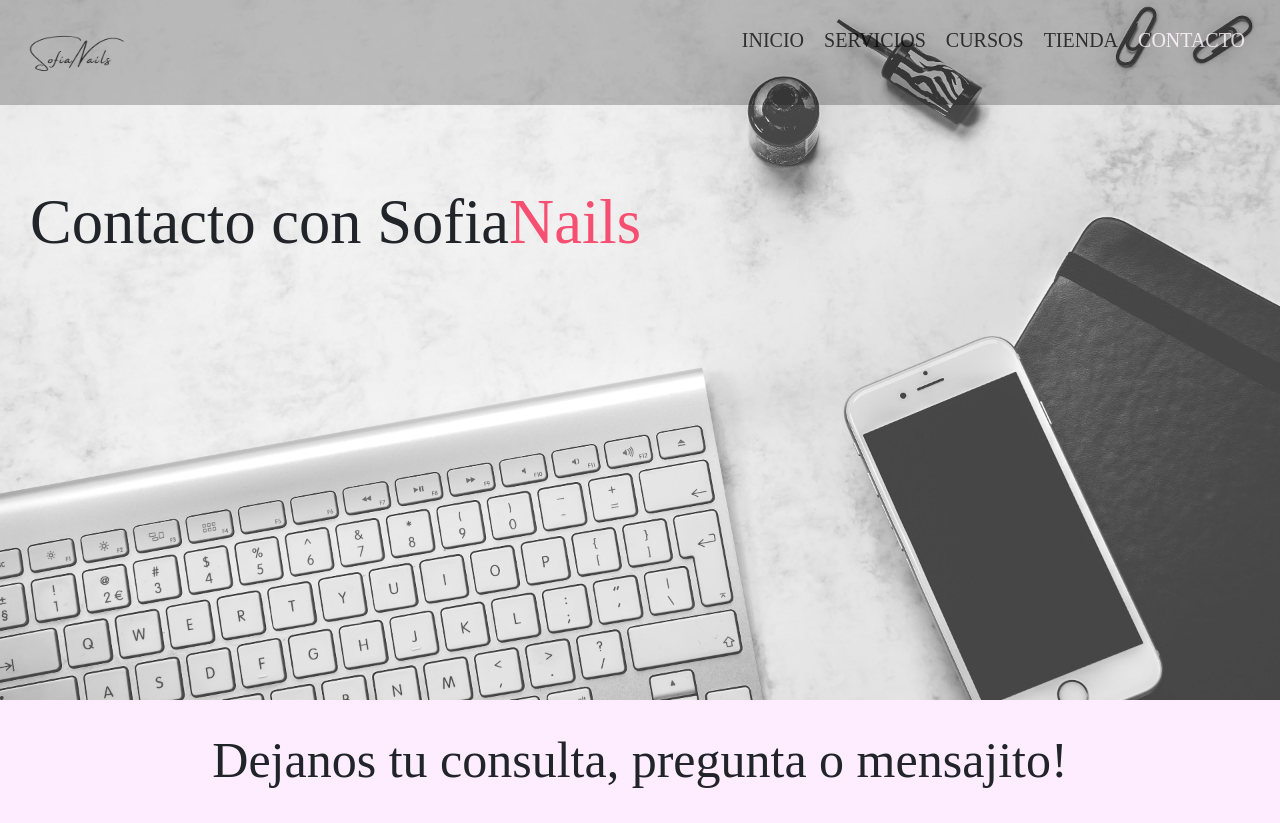
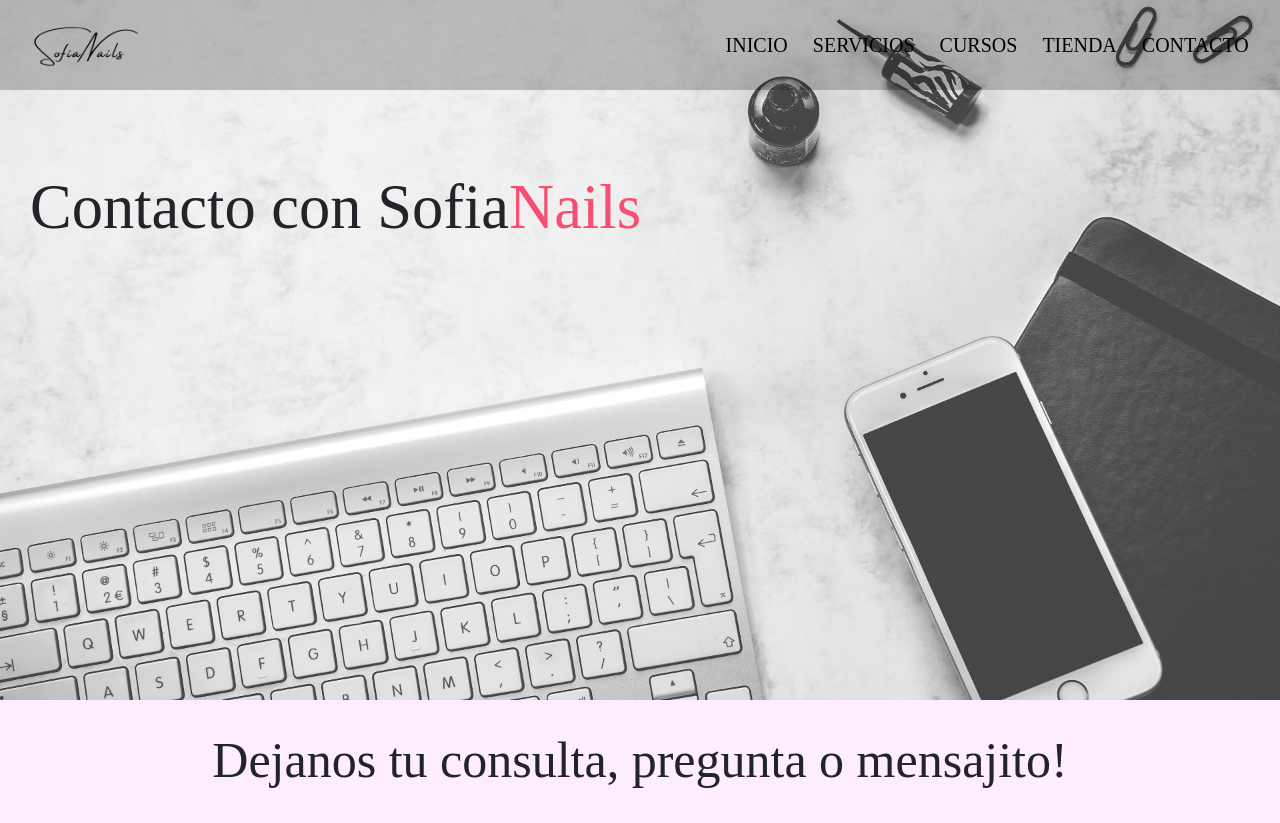
Before and after one commit to Sofiaaraoz/sofianails, a plain HTML site: page pages/contacto.html in a window 1280 px wide. Shown: the top 823 px of the page. Drawn offline with nearby package versions, Linux system fonts and the light colour scheme.

Commit message:
Agregando Bootstrap

```diff
--- a/pages/contacto.html
+++ b/pages/contacto.html
@@ -5,30 +5,54 @@
   <meta charset="UTF-8">
   <meta http-equiv="X-UA-Compatible" content="IE=edge">
   <meta name="viewport" content="width=device-width, initial-scale=1.0">
-    <link href="https://cdn.jsdelivr.net/npm/bootstrap@5.0.2/dist/css/bootstrap.min.css" rel="stylesheet" integrity="sha384-EVSTQN3/azprG1Anm3QDgpJLIm9Nao0Yz1ztcQTwFspd3yD65VohhpuuCOmLASjC" crossorigin="anonymous">
+  <link href="https://cdn.jsdelivr.net/npm/bootstrap@5.0.2/dist/css/bootstrap.min.css" rel="stylesheet"
+    integrity="sha384-EVSTQN3/azprG1Anm3QDgpJLIm9Nao0Yz1ztcQTwFspd3yD65VohhpuuCOmLASjC" crossorigin="anonymous">
   <link rel="stylesheet" href="../css/estilos.css">
   <title>Document</title>
   <link rel="shortcut icon" href="../assets/logo/logo.png" type="image/x-icon">
-    <a href="../index.html">
+
 </head>
 
 <body>
-    <section>
+
     <div class="banner-contacto">
-            <nav class="menu-nav">
-                <img src="../assets/logo/logofinal.png" alt="logo-sofianails" width="100px">
-                <!--links a mis paginas-->
-                <ul class="nav__lista">
-                    <!--enlaces relativos-->
-                    <li class="lista__links"><a href="../index.html"> Inicio </a></li>
-                    <li class="lista__links"><a href="./servicios.html"> Servicios</a></li>
-                    <li class="lista__links"><a href="./cursos.html">Cursos</a></li>
-                    <li class="lista__links"><a href="./tienda.html">Tienda</a></li>
-                    <li class="lista__links lista__links--activo"><a href="#"> Contacto</a></li>
+      <nav class="navbar navbar-expand-lg navbar-dark">
+        <div class="container-fluid">
+          <a class="navbar-brand" href="./index.html">
+
+            <img src="../assets/logo/logofinal.png" width=110px></a>
+          <button class="navbar-toggler" type="button" data-bs-toggle="collapse"
+            data-bs-target="#navbarSupportedContent" aria-controls="navbarSupportedContent" aria-expanded="false"
+            aria-label="Toggle navigation">
+            <span class="navbar-toggler-icon"></span>
+          </button>
+          <div class="collapse navbar-collapse" id="navbarSupportedContent">
+            <ul class="navbar-nav me-auto mb-2 mb-lg-0">
+              <li class="nav-item">
+                <a class="nav-link" href="../index.html">INICIO</a>
+              </li>
+              <li class="nav-item">
+                <a class="nav-link" href="./servicios.html">SERVICIOS</a>
+              </li>
+              <li class="nav-item">
+                <a class="nav-link" href="./cursos.html">CURSOS</a>
+              </li>
+              <li class="nav-item">
+                <a class="nav-link" href="./tienda.html">TIENDA</a>
+              </li>
+              <li class="nav-item">
+                <a class="nav-link" aria-current="page" href="#">CONTACTO</a>
+              </li>
             </ul>
+          </div>
+        </div>
       </nav>
+      <div>
         <h1 class="nombre-empresa h1">Contacto con Sofia<span>Nails</span></h1>
       </div>
+    </div>
+
+
   <h2 class="h2"> Dejanos tu consulta, pregunta o mensajito!</h2>
 
   <div class="container mt-4 mb-4 ">
@@ -108,7 +132,8 @@
 
 
       <div class="form-floating col-6">
-            <textarea class="form-control" placeholder="Dejanos tu mensaje" id="floatingTextarea2" style="height: 200px"></textarea>
+        <textarea class="form-control" placeholder="Dejanos tu mensaje" id="floatingTextarea2"
+          style="height: 200px"></textarea>
         <label for="floatingTextarea2">Dejanos tu mensaje!</label>
 
       </div>
@@ -117,9 +142,11 @@
         <button class="btn btn-primary me-md-2" type="button">Borrar</button>
         <button class="btn btn-primary" type="button">Enviar</button>
       </div>
+
       <!-- Example single danger button -->
       </section>
-
+    </fieldset>
+  </div>
   <footer class="footer-grid">
     <section>
       <article>
@@ -131,8 +158,8 @@
               <img src="../assets/redes/insta.png" alt="Instagram" width="50px"> </a>
           </li>
           <li class="lista__links">
-                        <a href="https://twitter.com/?lang=es" target="_blank"> <img src="../assets/redes/twitter.png"
-                                alt="Twitter" width="50px"></a>
+            <a href="https://twitter.com/?lang=es" target="_blank"> <img src="../assets/redes/twitter.png" alt="Twitter"
+                width="50px"></a>
           </li>
           <li class="lista__links">
             <a href="https://es-la.facebook.com/" target="_blank"> <img src="../assets/redes/facebook.png"
@@ -149,11 +176,12 @@
       <h6> Desarrollado por SofiaNails </h6>
     </articulo>
   </footer>
-    <script src="https://cdn.jsdelivr.net/npm/@popperjs/core@2.9.2/dist/umd/popper.min.js" integrity="sha384-IQsoLXl5PILFhosVNubq5LC7Qb9DXgDA9i+tQ8Zj3iwWAwPtgFTxbJ8NT4GN1R8p" crossorigin="anonymous"></script>
-    <script src="https://cdn.jsdelivr.net/npm/bootstrap@5.0.2/dist/js/bootstrap.min.js" integrity="sha384-cVKIPhGWiC2Al4u+LWgxfKTRIcfu0JTxR+EQDz/bgldoEyl4H0zUF0QKbrJ0EcQF" crossorigin="anonymous"></script>
+  <script src="https://cdn.jsdelivr.net/npm/@popperjs/core@2.9.2/dist/umd/popper.min.js"
+    integrity="sha384-IQsoLXl5PILFhosVNubq5LC7Qb9DXgDA9i+tQ8Zj3iwWAwPtgFTxbJ8NT4GN1R8p"
+    crossorigin="anonymous"></script>
+  <script src="https://cdn.jsdelivr.net/npm/bootstrap@5.0.2/dist/js/bootstrap.min.js"
+    integrity="sha384-cVKIPhGWiC2Al4u+LWgxfKTRIcfu0JTxR+EQDz/bgldoEyl4H0zUF0QKbrJ0EcQF"
+    crossorigin="anonymous"></script>
 </body>
 
 </html>
-</body>
-
-</html>
```
Also changed, not shown: index.html (+0 -29 lines), pages/cursos.html (+35 -14 lines), pages/servicios.html (+38 -15 lines), pages/tienda.html (+38 -14 lines). Lines whose indentation alone changed are shown as unchanged.
